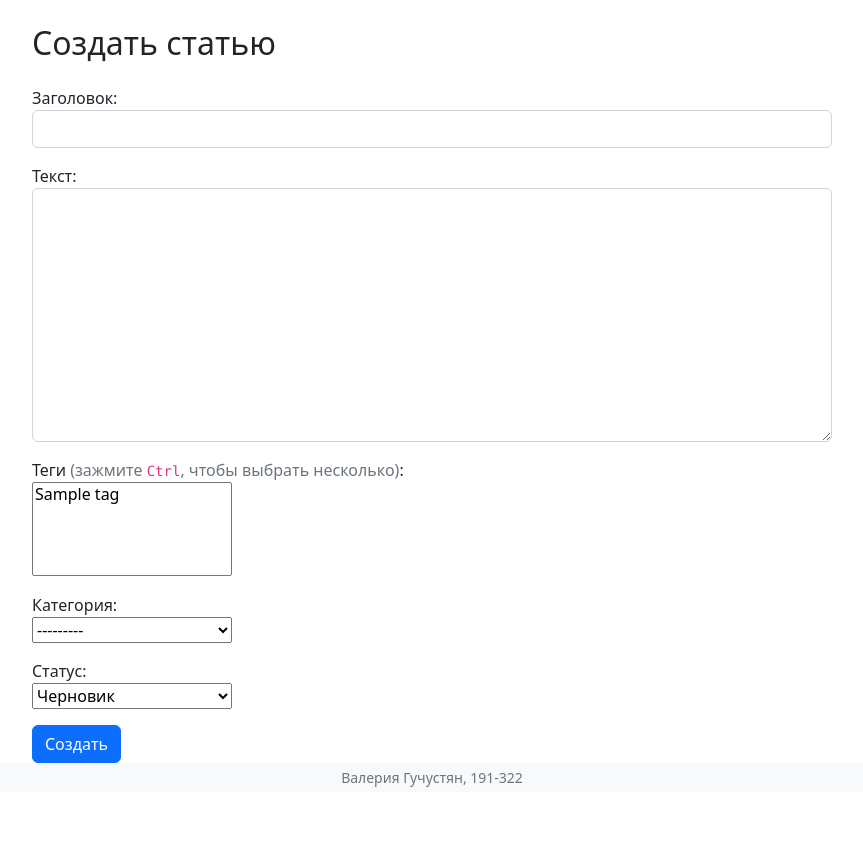
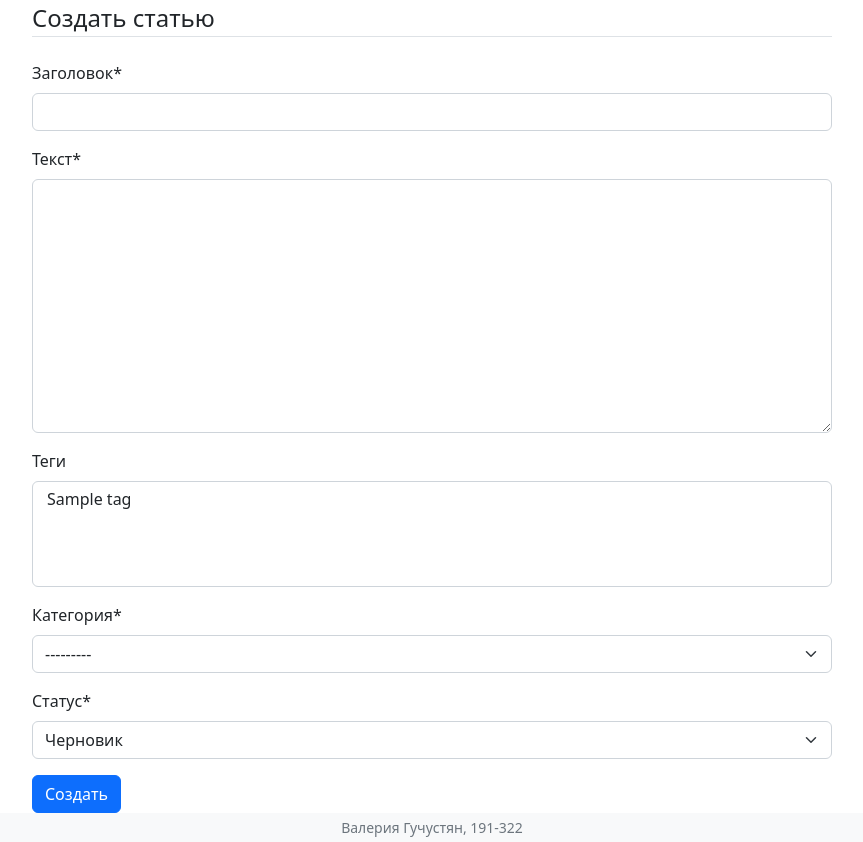
Before and after one commit to valerieguch/django-sports-app, a Django app: page /create-article/ in a window 1280 px wide. Shown: the part 56-898 px from the top of the page, without its empty margins (208-1071 px from the left). Before the commit the page ends 843 px from the top, so only its background shows below. Run offline with Django 4.2, Linux system fonts and the light colour scheme; a user stored in the database is signed in; tables that the repository leaves empty hold one stand-in row (values such as "Sample post"); some libraries are stand-ins or nearby versions.

Commit message:
screw it, use crispy forms

```diff
--- a/sports_news_app/models.py
+++ b/sports_news_app/models.py
@@ -65,16 +65,16 @@ class Article(models.Model):
         (1, "Опубликовано")
     )
 
-    title      = models.CharField(max_length=200, unique=True, null=True)
+    title      = models.CharField(max_length=200, unique=True, null=True, verbose_name='Заголовок')
     slug       = models.SlugField(max_length=200, unique=True, null=True)
     # TODO make author required
     author     = models.ForeignKey(Author, null=True, blank=True, on_delete=models.SET_NULL, related_name='articles')
     created_on = models.DateTimeField(auto_now_add=True)
     updated_on = models.DateTimeField(auto_now=True)
-    content    = models.TextField(null=True)
-    status     = models.IntegerField(choices=STATUS_CHOICES, default=DRAFT)
-    tags       = models.ManyToManyField(Tag, blank=True, related_name='articles')
-    category   = models.ForeignKey(Category, null=True, on_delete=models.SET_NULL, related_name='articles')
+    content    = models.TextField(null=True, verbose_name='Текст')
+    status     = models.IntegerField(choices=STATUS_CHOICES, default=DRAFT, verbose_name='Статус')
+    tags       = models.ManyToManyField(Tag, blank=True, related_name='articles', verbose_name='Теги')
+    category   = models.ForeignKey(Category, null=True, on_delete=models.SET_NULL, related_name='articles', verbose_name='Категория')
     history    = sh.models.HistoricalRecords()
 
     def __str__(self):
--- a/templates/sports_news_app/article_form.html
+++ b/templates/sports_news_app/article_form.html
@@ -1,66 +1,13 @@
 {% extends "base.html" %}
+{% load crispy_forms_tags %}
+{% block main %}
 
-{% block main %}
 <div class="mx-auto" style="max-width: 50rem;">
-  <h2 class="my-4">{% if update %}Редактировать статью{% else %}Создать статью{% endif %}</h2>
   <form method="post" enctype="multipart/form-data">
-    {% csrf_token %}
-    <div>{{ form.non_field_errors }}</div>
-
-    <div class="form-group pb-3">
-      Заголовок:
-      <input type="text" class="form-control {% if form.title.errors %}is-invalid{% endif %}" id="id_title"
-        name="title" value='{{ form.title.value|default:"" }}'>
-      {% if form.title.errors %}
-      <div class="invalid-feedback">{{ form.title.errors }}</div>
-      {% endif %}
-    </div>
-
-    <div class="form-group pb-3">
-      Текст:
-      <textarea type="text" class="form-control {% if form.content.errors %}is-invalid{% endif %}" id="id_content"
-        name="content" cols="40" rows="10">{{ form.content.value|default:"" }}</textarea>
-      {% if form.content.errors %}
-      <div class="invalid-feedback">{{ form.content.errors }}</div>
-      {% endif %}
-    </div>
-
-    {# TODO checkboxes #}
-    <div class="form-group pb-3">
-      Теги <span class="text-muted">(зажмите <code>Ctrl</code>, чтобы выбрать несколько)</span>:<br>
-      <select class="custom-select w-25" name="tags" id="id_tags" multiple>
-        {% for name, value in form.tags.field.choices %}
-        <option value="{{ name }}">{{ value }}</option>
-        {% endfor %}
-      </select>
-      {% if form.tags.errors %}
-      <div class="invalid-feedback">{{ form.tags.errors }}</div>
-      {% endif %}
-    </div>
-
-    <div class="form-group pb-3">
-      Категория:<br>
-      <select class="custom-select w-25" name="category" id="id_category">
-        {% for name, value in form.category.field.choices %}
-        <option value="{{ name }}">{{ value }}</option>
-        {% endfor %}
-      </select>
-      {% if form.category.errors %}
-      <div class="invalid-feedback">{{ form.category.errors }}</div>
-      {% endif %}
-    </div>
-
-    <div class="form-group pb-3">
-      Статус:<br>
-      <select class="custom-select w-25" name="status" id="id_status">
-        {% for name, value in form.status.field.choices %}
-        <option value="{{ name }}">{{ value }}</option>
-        {% endfor %}
-      </select>
-      {% if form.status.errors %}
-      <div class="invalid-feedback">{{ form.status.errors }}</div>
-      {% endif %}
-    </div>
+    <fieldset class="form-group">
+      <legend class="border-bottom mb-4">{% if update %}Редактировать{% else %}Создать{% endif %} статью</legend>
+      {{ form|crispy }}
+    </fieldset>
 
     <button type="submit" class="btn btn-primary">
       {% if update %}Обновить{% else %}Создать{% endif %}
--- a/templates/users/register.html
+++ b/templates/users/register.html
@@ -3,7 +3,6 @@
 {% block main %}
 <div class="mx-auto" style="max-width: 20rem;">
 	<form method="POST">
-		{% csrf_token %}
 		<fieldset class="form-group">
 			<legend class="border-bottom mb-4">Новый пользователь</legend>
 			{{ form|crispy }}
```
Also changed, not shown: templates/sports_news/article.html (+7 -0 lines).
